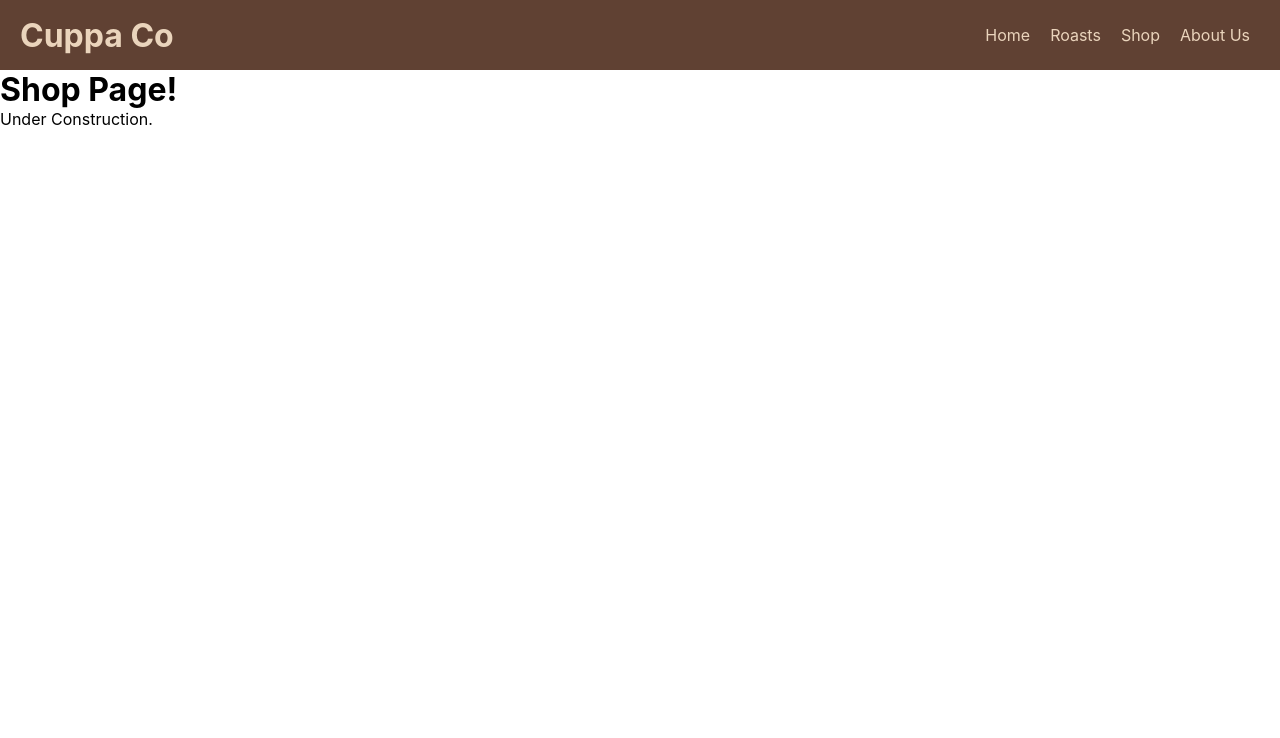
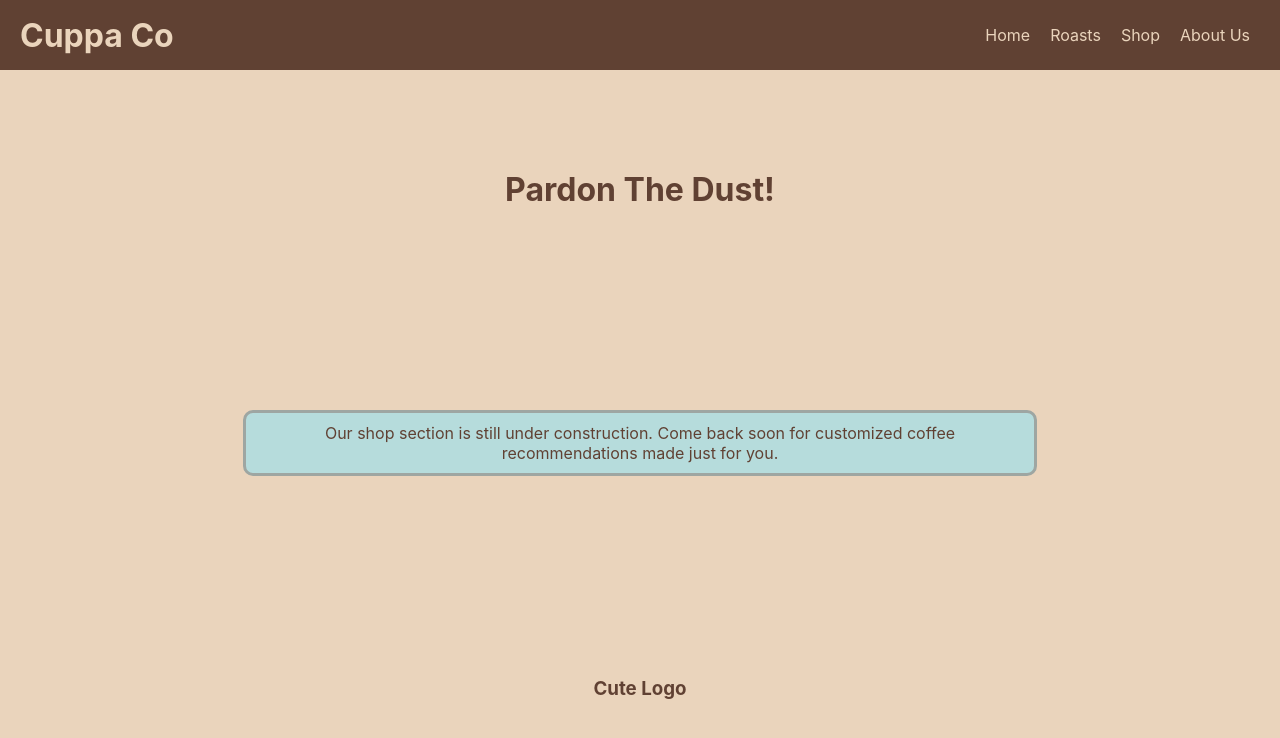
Before and after one commit to samkphillips/CuppaCo, a React (Create React App) app in the folder main/client/: page /shop in a window 1280 px wide. Shown: the top 738 px of the page. Built offline with nearby package versions, Linux system fonts and the light colour scheme.

Commit message:
blocked out shop page

```diff
--- a/main/client/src/App.css
+++ b/main/client/src/App.css
@@ -15,7 +15,8 @@ header {
 }
 
 .home-page,
-.about-page {
+.about-page,
+.shop-page {
   height: calc(100vh - 70px);
   min-height: 500px;
   width: 100vw;
@@ -28,13 +29,19 @@ header {
 }
 
 .home-page > p,
-.about-page > p {
+.about-page > p,
+.shop-page > p {
   width: 60%;
   min-width: 400px;
   text-align: center;
   border: 1px solid #604133;
   padding: 10px;
   border-radius: 10px;
+}
+
+.shop-page > p {
+  border: 3px solid #9ea6a2;
+  background-color: #b6dcdc;
 }
 
 .navlinks {
--- a/main/client/src/pages/Shop.jsx
+++ b/main/client/src/pages/Shop.jsx
@@ -2,9 +2,10 @@ import React from 'react'
 
 const Shop = () => {
   return (
-    <div>
-      <h1>Shop Page!</h1>
-      <p>Under Construction.</p>
+    <div className='shop-page'>
+      <h1>Pardon The Dust!</h1>
+      <p>Our shop section is still under construction. Come back soon for customized coffee recommendations made just for you.</p>
+      <h3>Cute Logo</h3>
     </div>
   )
 }
```
